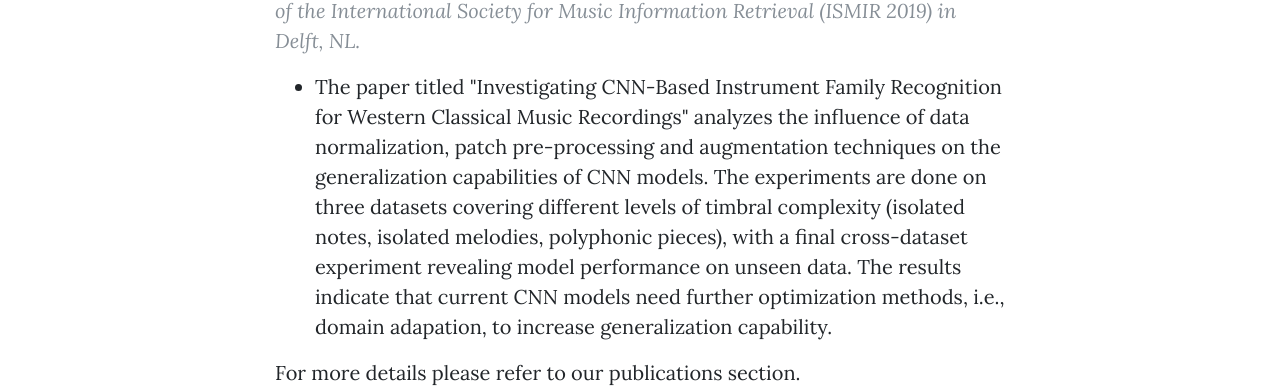
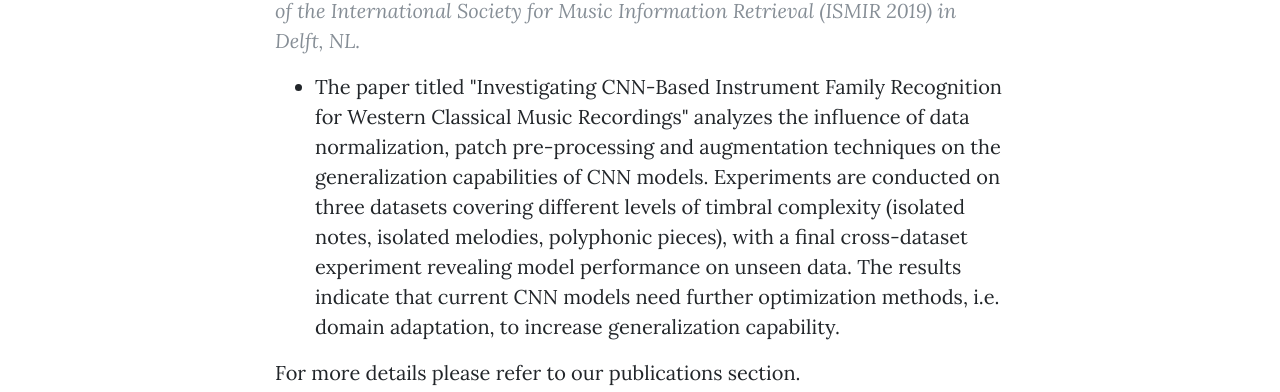
Before and after one commit to dfg-isad/dfg-isad.github.io, a website: page post.html in a window 1280 px wide. Shown: the part 484-876 px from the top of the page. Drawn offline with nearby package versions, Linux system fonts and the light colour scheme.

Commit message:
fix typos

```diff
--- a/post.html
+++ b/post.html
@@ -96,7 +96,9 @@
 
           <blockquote class="blockquote">A paper from within the ISAD project has been accepted for the 20th Conference of the International Society for Music Information Retrieval (ISMIR 2019) in Delft, NL.</blockquote>
           <ul>
-            <li>The paper titled "Investigating CNN-Based Instrument Family Recognition for Western Classical Music Recordings" analyzes the influence of data normalization, patch pre-processing and augmentation techniques on the generalization capabilities of CNN models. The experiments are done on three datasets covering different levels of timbral complexity (isolated notes, isolated melodies, polyphonic pieces), with a final cross-dataset experiment revealing model performance on unseen data. The results indicate that current CNN models need further optimization methods, i.e., domain adapation, to increase generalization capability.</li>
+            <li>The paper titled "Investigating CNN-Based Instrument Family Recognition for Western Classical Music Recordings" analyzes the influence of data normalization, patch pre-processing and augmentation techniques on the generalization capabilities of CNN models.
+                Experiments are conducted on three datasets covering different levels of timbral complexity (isolated notes, isolated melodies, polyphonic pieces), with a final cross-dataset experiment revealing model performance on unseen data.
+                The results indicate that current CNN models need further optimization methods, i.e. domain adaptation, to increase generalization capability.</li>
           </ul>
           For more details please refer to our <a href="publications.html"> publications</a> section.
         </div>
```
